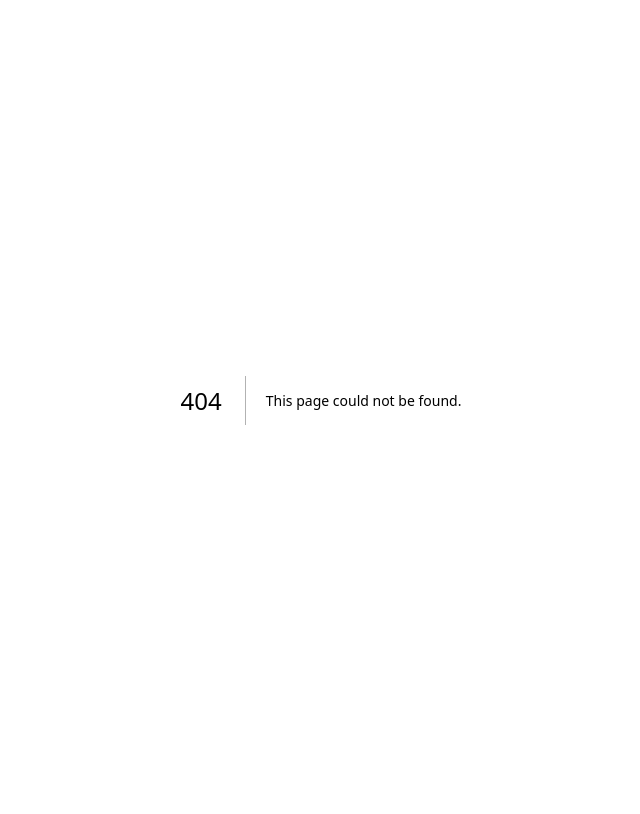
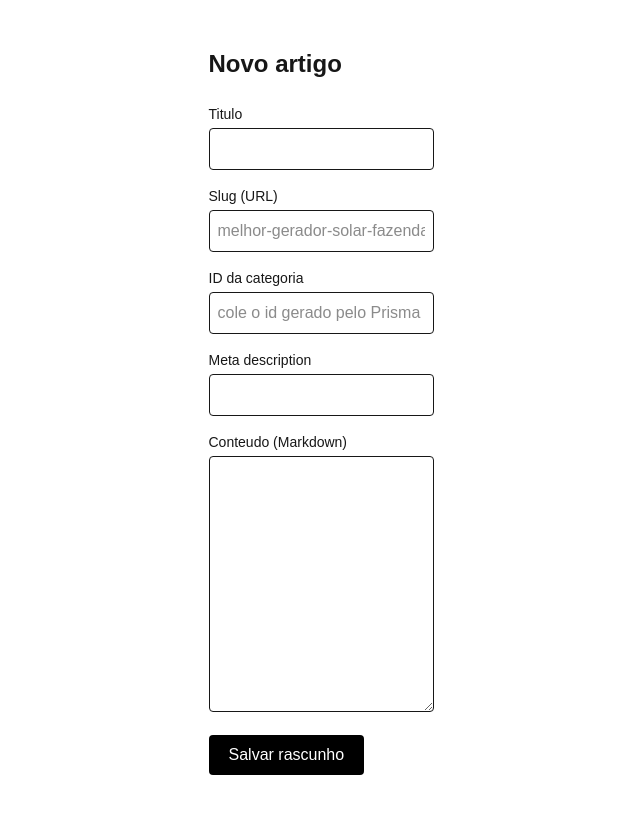
Before and after one commit to Luiz-dev0/midiamix-mt, a Next.js app in the folder frontend/: page /admin in a window 1280 px wide. Before the commit this address had no page. Shown: the top 814 px of the page, without its empty margins (319-959 px from the left). Built offline with nearby package versions, Linux system fonts and the light colour scheme.

Commit message:
admin panel basico para criar artigo

```diff
--- /dev/null
+++ b/frontend/app/admin/page.tsx
@@ -0,0 +1,112 @@
+"use client";
+
+import { useState } from "react";
+
+export default function AdminPage() {
+  const [titulo, setTitulo] = useState("");
+  const [slug, setSlug] = useState("");
+  const [categoriaId, setCategoriaId] = useState("");
+  const [metaDescription, setMetaDescription] = useState("");
+  const [content, setContent] = useState("");
+  const [status, setStatus] = useState("");
+
+  async function criarArtigo(e: React.FormEvent) {
+    e.preventDefault();
+    setStatus("Salvando...");
+
+    try {
+      const res = await fetch("/api/articles", {
+        method: "POST",
+        headers: { "Content-Type": "application/json" },
+        body: JSON.stringify({
+          title: titulo,
+          slug,
+          categoryId: categoriaId,
+          metaDescription,
+          content,
+        }),
+      });
+
+      if (!res.ok) throw new Error("Falha ao criar artigo");
+
+      setStatus("Artigo criado como rascunho.");
+      setTitulo("");
+      setSlug("");
+      setCategoriaId("");
+      setMetaDescription("");
+      setContent("");
+    } catch (err) {
+      setStatus("Erro ao salvar. Confere se a API esta rodando.");
+    }
+  }
+
+  return (
+    <main className="max-w-2xl mx-auto px-6 py-12">
+      <h1 className="text-2xl font-semibold mb-6">Novo artigo</h1>
+
+      <form onSubmit={criarArtigo} className="space-y-4">
+        <div>
+          <label className="block text-sm font-medium mb-1">Titulo</label>
+          <input
+            className="w-full border rounded p-2"
+            value={titulo}
+            onChange={(e) => setTitulo(e.target.value)}
+            required
+          />
+        </div>
+
+        <div>
+          <label className="block text-sm font-medium mb-1">Slug (URL)</label>
+          <input
+            className="w-full border rounded p-2"
+            value={slug}
+            onChange={(e) => setSlug(e.target.value)}
+            placeholder="melhor-gerador-solar-fazenda"
+            required
+          />
+        </div>
+
+        <div>
+          <label className="block text-sm font-medium mb-1">ID da categoria</label>
+          <input
+            className="w-full border rounded p-2"
+            value={categoriaId}
+            onChange={(e) => setCategoriaId(e.target.value)}
+            placeholder="cole o id gerado pelo Prisma"
+            required
+          />
+        </div>
+
+        <div>
+          <label className="block text-sm font-medium mb-1">Meta description</label>
+          <input
+            className="w-full border rounded p-2"
+            value={metaDescription}
+            onChange={(e) => setMetaDescription(e.target.value)}
+            maxLength={155}
+            required
+          />
+        </div>
+
+        <div>
+          <label className="block text-sm font-medium mb-1">Conteudo (Markdown)</label>
+          <textarea
+            className="w-full border rounded p-2 h-64"
+            value={content}
+            onChange={(e) => setContent(e.target.value)}
+            required
+          />
+        </div>
+
+        <button
+          type="submit"
+          className="bg-black text-white px-5 py-2 rounded hover:bg-gray-800"
+        >
+          Salvar rascunho
+        </button>
+
+        {status && <p className="text-sm text-gray-600">{status}</p>}
+      </form>
+    </main>
+  );
+}
```
